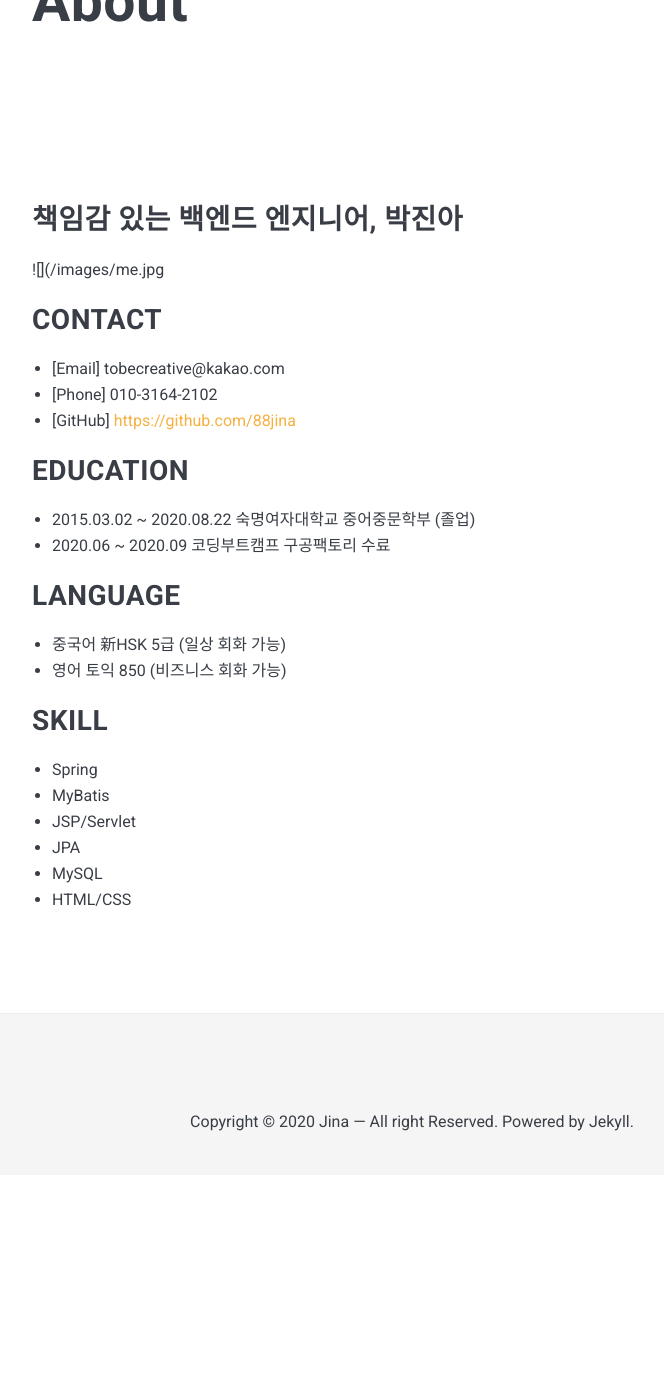
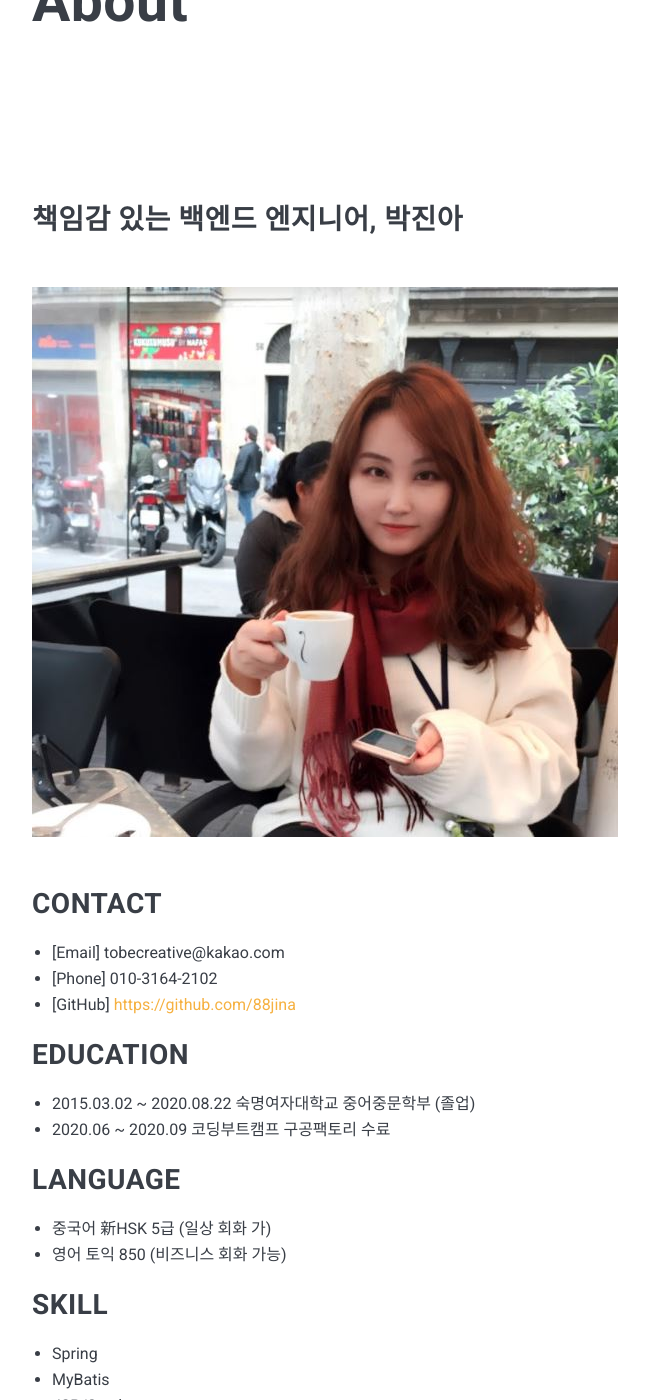
Before and after one commit to 88jina/88jina.github.io, a Jekyll site: the page built from _pages/about.md, in a window 1280 px wide and 1400 px high, scrolled down 214 px. Shown: the whole window, without its empty margins (228-892 px from the left). Built offline with Jekyll 4.4.1, drawn with Linux system fonts in a browser that asks for light colours; nearby versions of some CDN libraries; before the commit the page ends 1389 px from its top, so only the background shows below that.

Commit message:
about update

```diff
--- a/_pages/about.md
+++ b/_pages/about.md
@@ -6,7 +6,7 @@ permalink: /about/
 
 
 ## 책임감 있는 백엔드 엔지니어, 박진아
-![]({{ site.baseurl }}/images/me.jpg
+![]({{ site.baseurl }}/images/me.jpg)
 
 
 CONTACT
@@ -22,7 +22,7 @@ EDUCATION
 
 LANGUAGE
 ---
-- 중국어 新HSK 5급 (일상 회화 가능)
+- 중국어 新HSK 5급 (일상 회화 가)
 - 영어 토익 850 (비즈니스 회화 가능)
 
 SKILL
```
